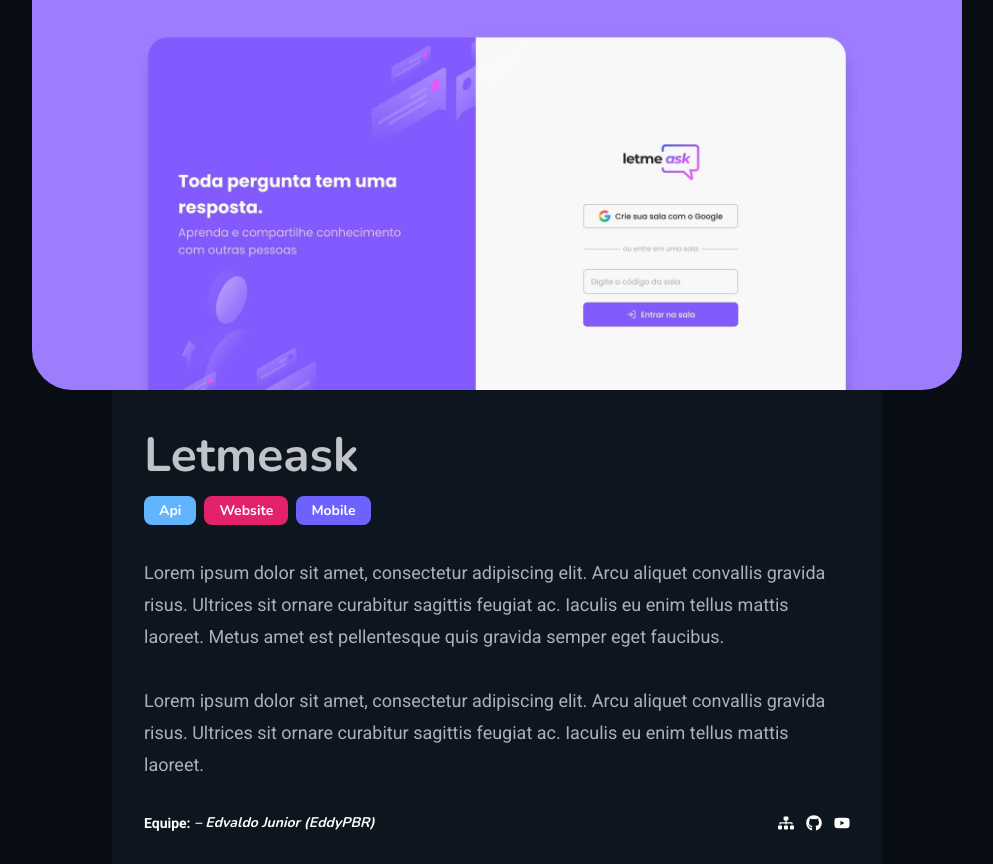
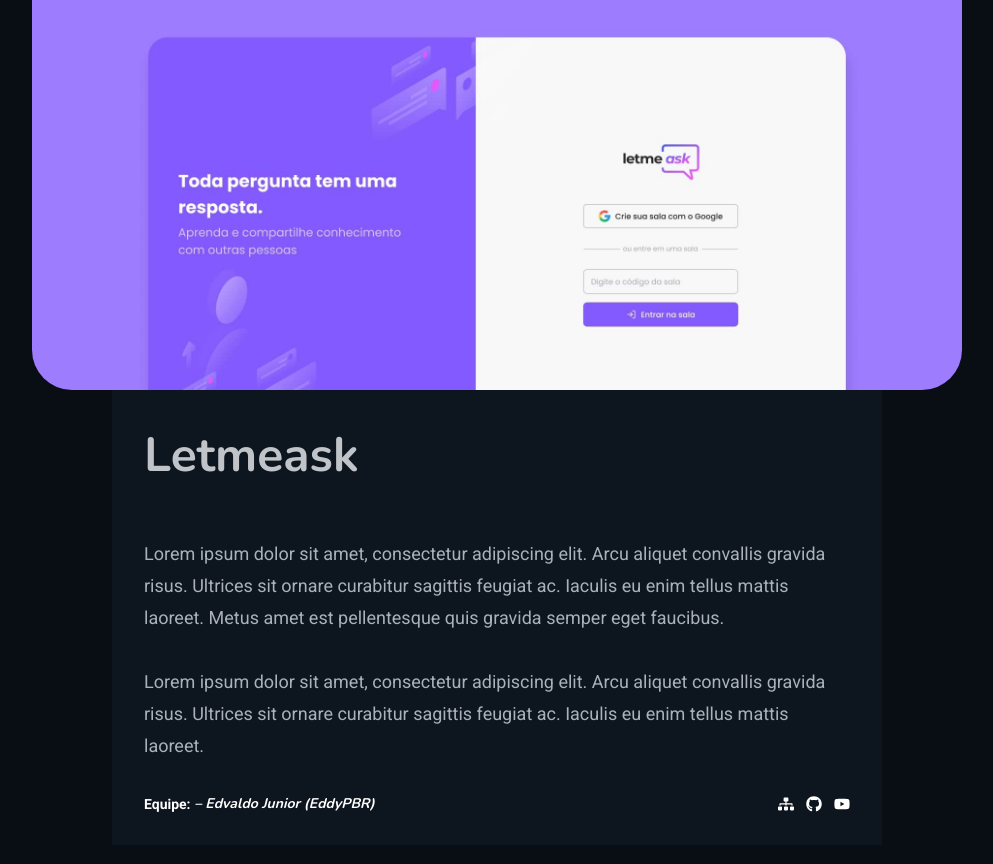
Before and after one commit to EddyPBR/eddypbr-website, a Next.js app: page /portfolio/letmeask in a window 1280 px wide. Shown: the whole page, without its empty margins (143-1136 px from the left). Built offline with nearby package versions, Linux system fonts and the light colour scheme.

Commit message:
:wrench: Component badge tem tipagem e comportamente alterados

```diff
--- a/src/components/Badge/index.tsx
+++ b/src/components/Badge/index.tsx
@@ -1,12 +1,11 @@
 import { BadgeStyle } from "./styles";
 
 type BadgeProps = {
-  title: string;
-  color: string;
+  type: string;
 }
 
-export function Badge({ title, color }: BadgeProps) {
+export function Badge({ type }: BadgeProps) {
   return (
-    <BadgeStyle color={color}>{title}</BadgeStyle>
+    <BadgeStyle type={type}>{type}</BadgeStyle>
   )
 };
--- a/src/components/Badge/styles.tsx
+++ b/src/components/Badge/styles.tsx
@@ -1,11 +1,11 @@
 import styled from "styled-components";
 
 type BadgeStyleProps = {
-  color: string;
+  type: string;
 }
 
 export const BadgeStyle = styled.span<BadgeStyleProps>`
-  background-color: ${props => props.color};
+  background-color: ${props => props.theme.colors[`${props.type}`]};
   color: ${props => props.theme.colors.white};
 
   font: ${props => props.theme.fonts.title};
```
